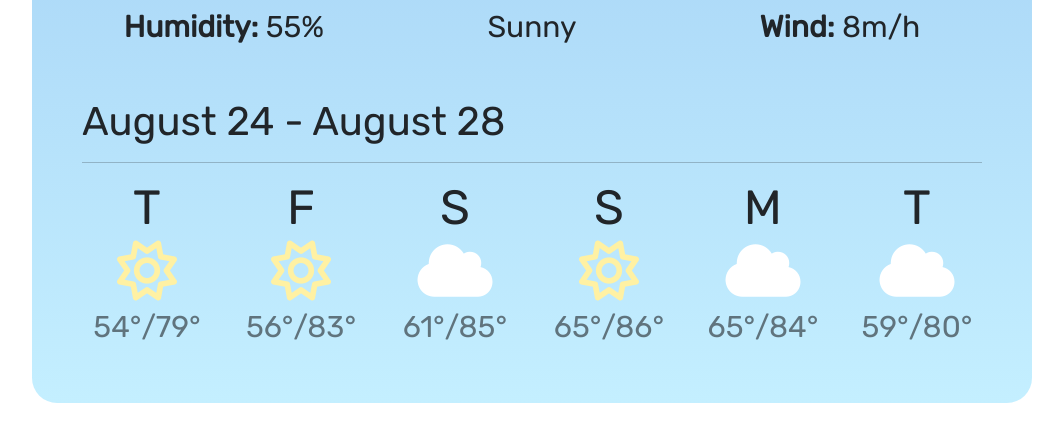
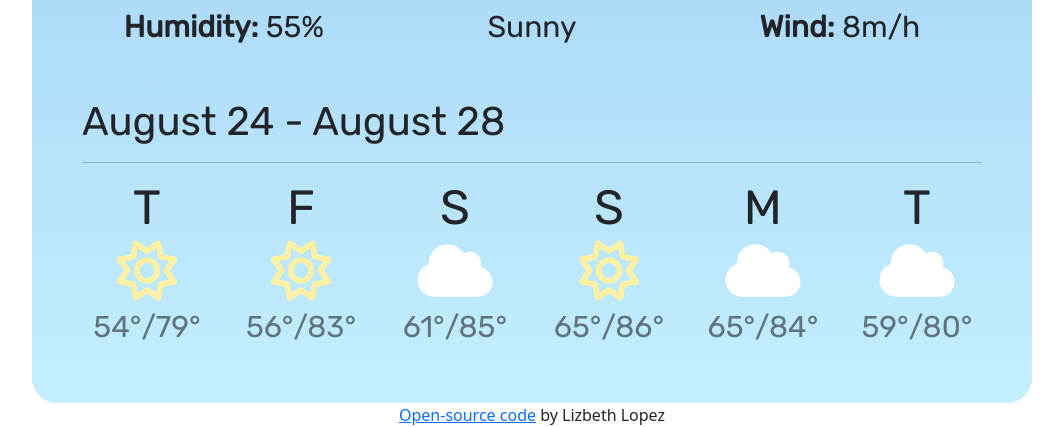
Before and after one commit to astraeapixels/weather-app-preview, a plain HTML site: page index.html in a window 1280 px wide. Shown: the part 707-1134 px from the top of the page, without its empty margins (108-1171 px from the left). Before the commit the page ends 1110 px from the top, so only its background shows below. Drawn offline with nearby package versions, Linux system fonts and the light colour scheme.

Commit message:
Adding page credit to html page linking it to github

```diff
--- a/index.html
+++ b/index.html
@@ -132,10 +132,12 @@
             </h2>
 
         </section>
-
-
+        <div id="page-credit"><a href="https://github.com/astraeapixels/weather-app-preview">Open-source code</a> by
+            Lizbeth
+            Lopez</div>
     </div>
     <script src="js/index.js"></script>
+
 </body>
 
 </html>
```
